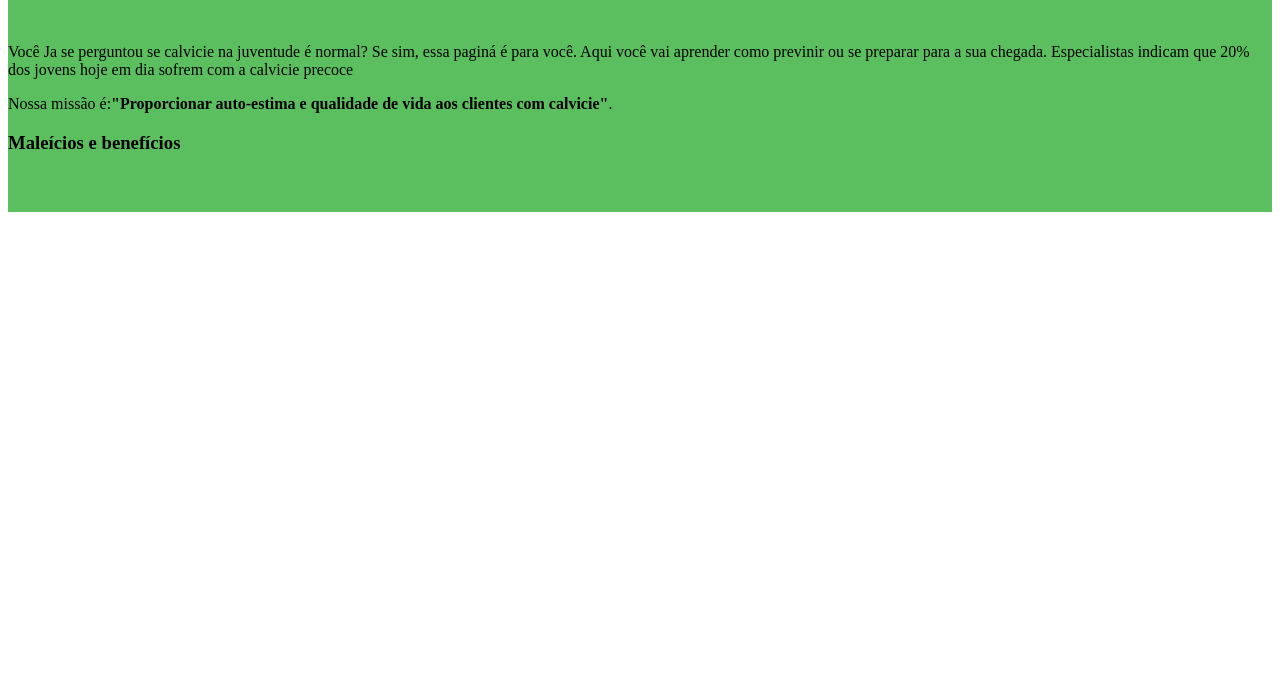
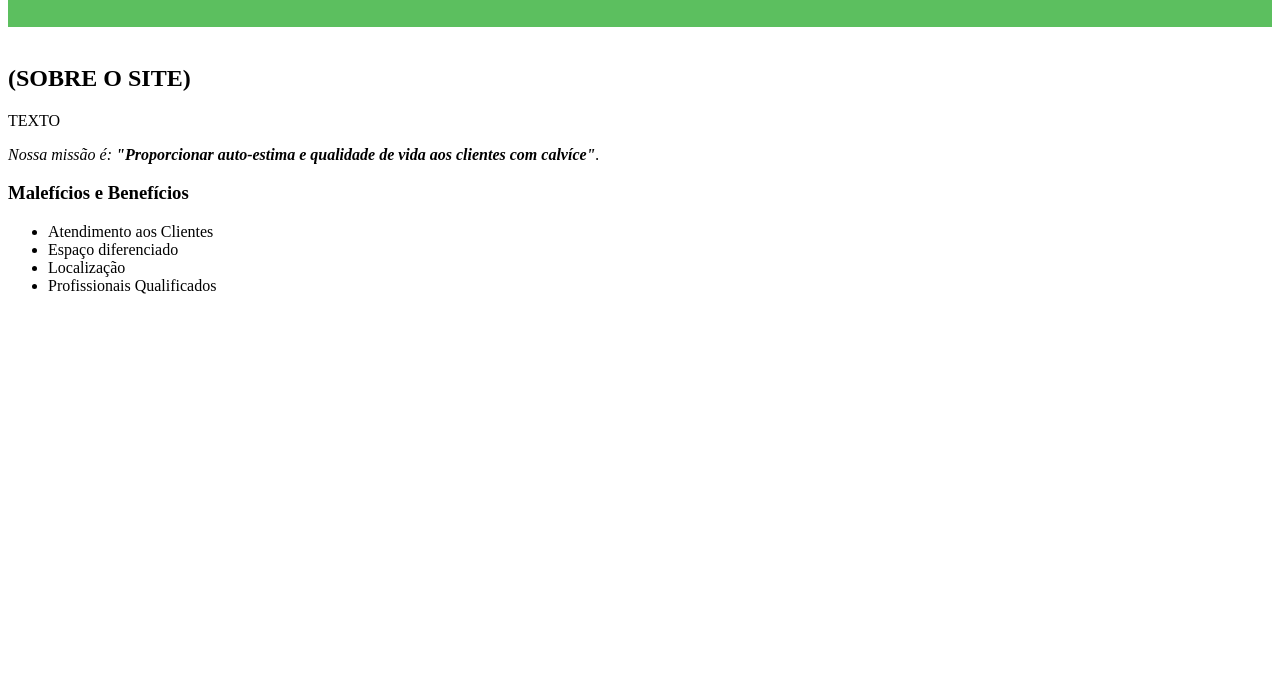
Before and after one commit to lucasgr68/barao1A-1, a plain HTML site: page index.html in a window 1280 px wide. Shown: the part 101-800 px from the top of the page. Drawn offline with Linux system fonts and the light colour scheme.

Commit message:
Update index.html

```diff
--- a/index.html
+++ b/index.html
@@ -1,18 +1,44 @@
-<doctype html>
+<!DOCTYPE html>
 <html lang="pt-br">
+  <html>
     <head>
-    <meta charset='utf-8'>
-    <title>Calvicies</title>
+      <meta charset="UTF-8">
+      <title>Calvíces</title>
       <link rel="stylesheet" href="style.css">
       </head>
 
+    <head>
+      <meta charset='utf-8'>
+      <metahttp-eqive='X-UA-compatible'content=IE=edge'>
+   <title> calvíces </title>
+<meta name=viewport' content='widht=device-widht' initial-scal=1'>
+<link rel='stylesheet' type='text/css' media ='screen' href='main.css>
+        <script scr='main.js'></script>
+        </head>
       <body>
         <header>
-      <h1 class="titulo-principal">Calvicie aos 15 é normal?</h1>
-    <Header>
-      <p>Você Ja se perguntou se calvicie na juventude é normal? Se sim, essa paginá é para você. Aqui você vai aprender como previnir ou se preparar para a sua chegada. Especialistas indicam que 20% dos jovens hoje em dia sofrem com a calvicie precoce</p>
-      <p id="missao">Nossa missão é:<strong>"Proporcionar auto-estima e qualidade de vida aos clientes com calvicie"</strong>.</p>
+          <h1 class="titulo-principal">Calvíce aos 15 é normal??</h1>
+          </header>
+        <img id="banner" scr="imagem.png">
+        <div class="principal">
+          <h2 class="titulo-centralizado"> (SOBRE O SITE) </h2>
+
+          <p> TEXTO </p>
+
+          <p id="missao"><em>Nossa missão é: <strong>"Proporcionar auto-estima e qualidade de vida aos clientes com calvíce"</strong>.</em></p>
+
           </div>
 
-      <div class="malefícios e benefícios">
-              <h3 class="titulo-centralizado">Maleícios e benefícios<h/h3>
+        <div class="beneficios">
+          <h3 class="titulo-centralizado">Malefícios e Benefícios</h3>
+
+          <ul>
+                <li class="itens">Atendimento aos Clientes</li>
+                <li class="itens">Espaço diferenciado</li>
+                <li class="itens">Localização</li>
+                <li class="itens">Profissionais Qualificados</li>
+            </ul>
+                             <img src-"imagen.png" class="imagem beneficios">
+                       </div>
+                 </body>
+          </html>
```
Lines whose indentation alone changed are shown as unchanged.
